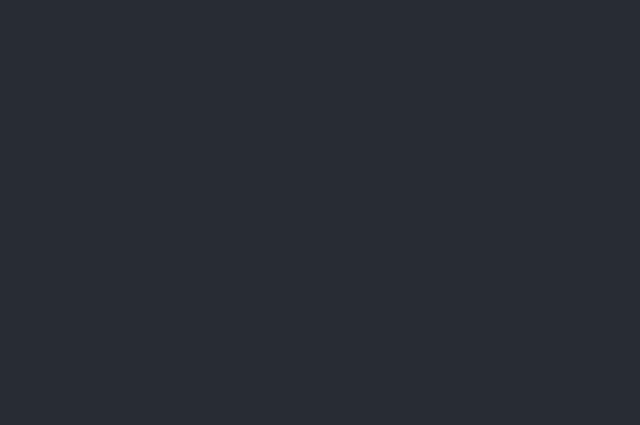
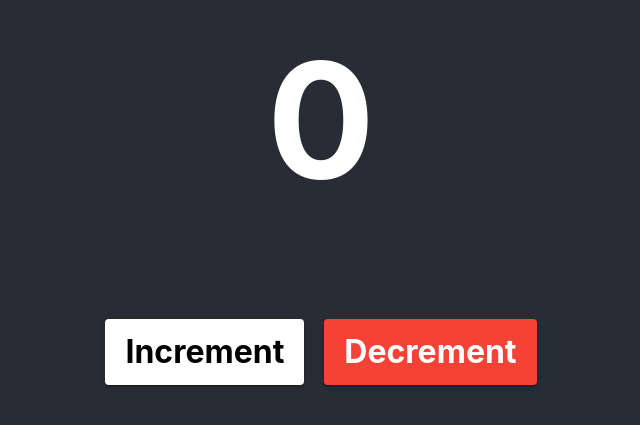
Before and after one commit to jazzpeh/react-redux-starter, a React app: page /counter/state in a window 1280 px wide. Shown: the part 247-672 px from the top of the page, without its empty margins (319-959 px from the left). Built offline with nearby package versions, Linux system fonts and the light colour scheme.

Commit message:
Update Root.jsx

```diff
--- a/src/pages/Root/Root.jsx
+++ b/src/pages/Root/Root.jsx
@@ -2,7 +2,7 @@ import React from 'react';
 import PropTypes from 'prop-types';
 import { Provider } from 'react-redux';
 import { BrowserRouter as Router, Route, Switch } from 'react-router-dom';
-import { App, Counter } from '..';
+import { App, CounterRedux, CounterState } from '..';
 import GlobalStyles from '../../theme/styles';
 
 const Root = ({ store }) => (
@@ -12,7 +12,8 @@ const Root = ({ store }) => (
       <Router>
         <Switch>
           <Route exact path="/" component={App} />
-          <Route path="/counter" component={Counter} />
+          <Route path="/counter/redux" component={CounterRedux} />
+          <Route path="/counter/state" component={CounterState} />
         </Switch>
       </Router>
     </Provider>
```
